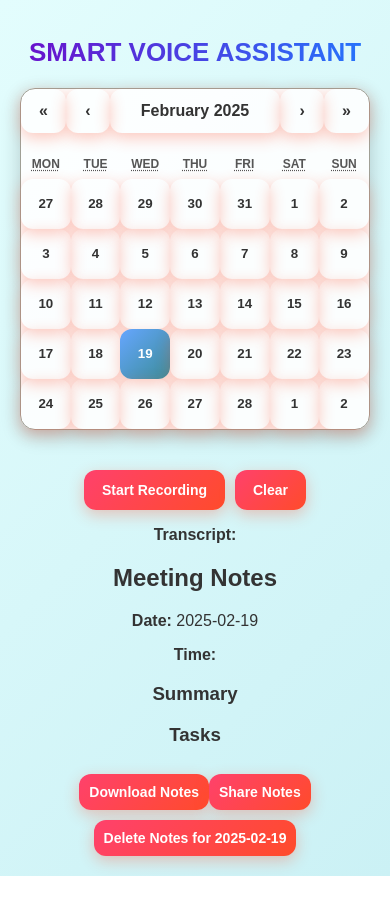
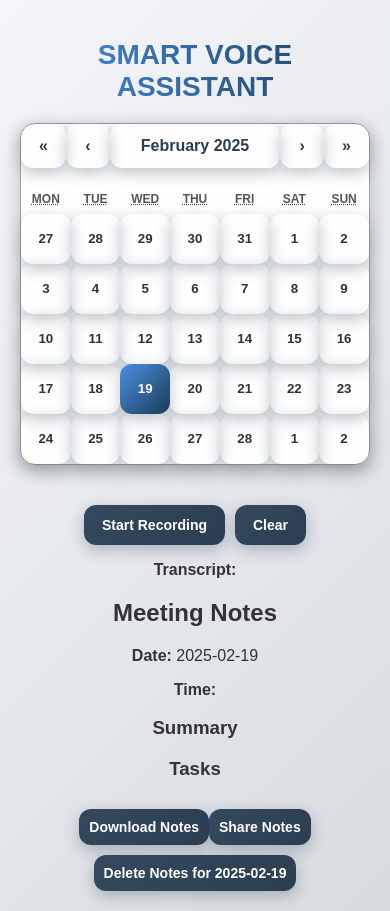
Before and after one commit to Arpita244/meeting-assistant, a React (Create React App) app: page / in a window 390 px wide. Before the commit the page ends 876 px from the top, so only its background shows below. Built offline with nearby package versions, Linux system fonts and the light colour scheme.

Commit message:
8th commit

```diff
--- a/src/App.css
+++ b/src/App.css
@@ -1,6 +1,6 @@
 body {
   font-family: 'Poppins', sans-serif;
-  background: linear-gradient(135deg, #E3FDFD, #CBF1F5);
+  background: linear-gradient(135deg, #F4F6F9, #D7DBE0);
   color: #333;
   text-align: center;
   margin: 0;
@@ -10,17 +10,17 @@ body {
 .container {
   max-width: 850px;
   margin: 40px auto;
-  background: rgba(255, 255, 255, 0.7);
+  background: rgba(255, 255, 255, 0.9);
   padding: 40px;
   border-radius: 20px;
-  box-shadow: 0 15px 35px rgba(0, 0, 0, 0.12);
-  backdrop-filter: blur(15px);
+  box-shadow: 0 15px 35px rgba(0, 0, 0, 0.15);
+  backdrop-filter: blur(20px);
   transition: all 0.3s ease-in-out;
 }
 
 h1 {
-  font-size: 38px;
-  background: linear-gradient(90deg, #6a11cb, #2575fc);
+  font-size: 42px;
+  background: linear-gradient(90deg, #4A90E2, #1C3D5A);
   -webkit-background-clip: text;
   -webkit-text-fill-color: transparent;
   font-weight: bold;
@@ -32,14 +32,15 @@ h1 {
   font-size: 20px;
   margin: 14px 0;
   font-weight: 500;
+  color: #2C3E50;
 }
 
 .meeting-notes strong {
-  color: #6a11cb;
+  color: #4A90E2;
 }
 
 button {
-  background: linear-gradient(135deg, #ff416c, #ff4b2b);
+  background: linear-gradient(135deg, #34495E, #2C3E50);
   color: white;
   padding: 16px 24px;
   font-size: 18px;
@@ -49,13 +50,13 @@ button {
   cursor: pointer;
   margin-top: 20px;
   transition: all 0.3s ease-in-out;
-  box-shadow: 0 5px 15px rgba(255, 75, 43, 0.3);
+  box-shadow: 0 5px 15px rgba(44, 62, 80, 0.3);
 }
 
 button:hover {
-  background: linear-gradient(135deg, #ff4b2b, #ff416c);
+  background: linear-gradient(135deg, #2C3E50, #34495E);
   transform: translateY(-3px);
-  box-shadow: 0 10px 20px rgba(255, 75, 43, 0.4);
+  box-shadow: 0 10px 20px rgba(44, 62, 80, 0.4);
 }
 
 .calendar-container {
@@ -69,7 +70,7 @@ button:hover {
   width: 100%;
   max-width: 480px;
   border-radius: 15px;
-  background: rgba(255, 255, 255, 0.9);
+  background: rgba(255, 255, 255, 0.95);
   box-shadow: 0 6px 20px rgba(0, 0, 0, 0.2);
   color: #333;
   font-weight: bold;
@@ -84,18 +85,18 @@ button:hover {
 }
 
 .react-calendar__tile--active {
-  background: linear-gradient(135deg, #66A6FF, #3B8D99);
+  background: linear-gradient(135deg, #4A90E2, #1C3D5A);
   color: white;
   border-radius: 12px;
 }
 
 .react-calendar__tile:hover {
-  background: rgba(102, 166, 255, 0.3);
+  background: rgba(74, 144, 226, 0.3);
   border-radius: 12px;
 }
 
 .react-calendar__navigation button {
-  color: #333;
+  color: #2C3E50;
   font-weight: bold;
   font-size: 16px;
 }
@@ -111,7 +112,7 @@ button:hover {
     padding: 30px;
   }
   h1 {
-    font-size: 30px;
+    font-size: 34px;
   }
   button {
     font-size: 16px;
@@ -124,7 +125,7 @@ button:hover {
     padding: 25px;
   }
   h1 {
-    font-size: 26px;
+    font-size: 28px;
   }
   button {
     font-size: 14px;
```
